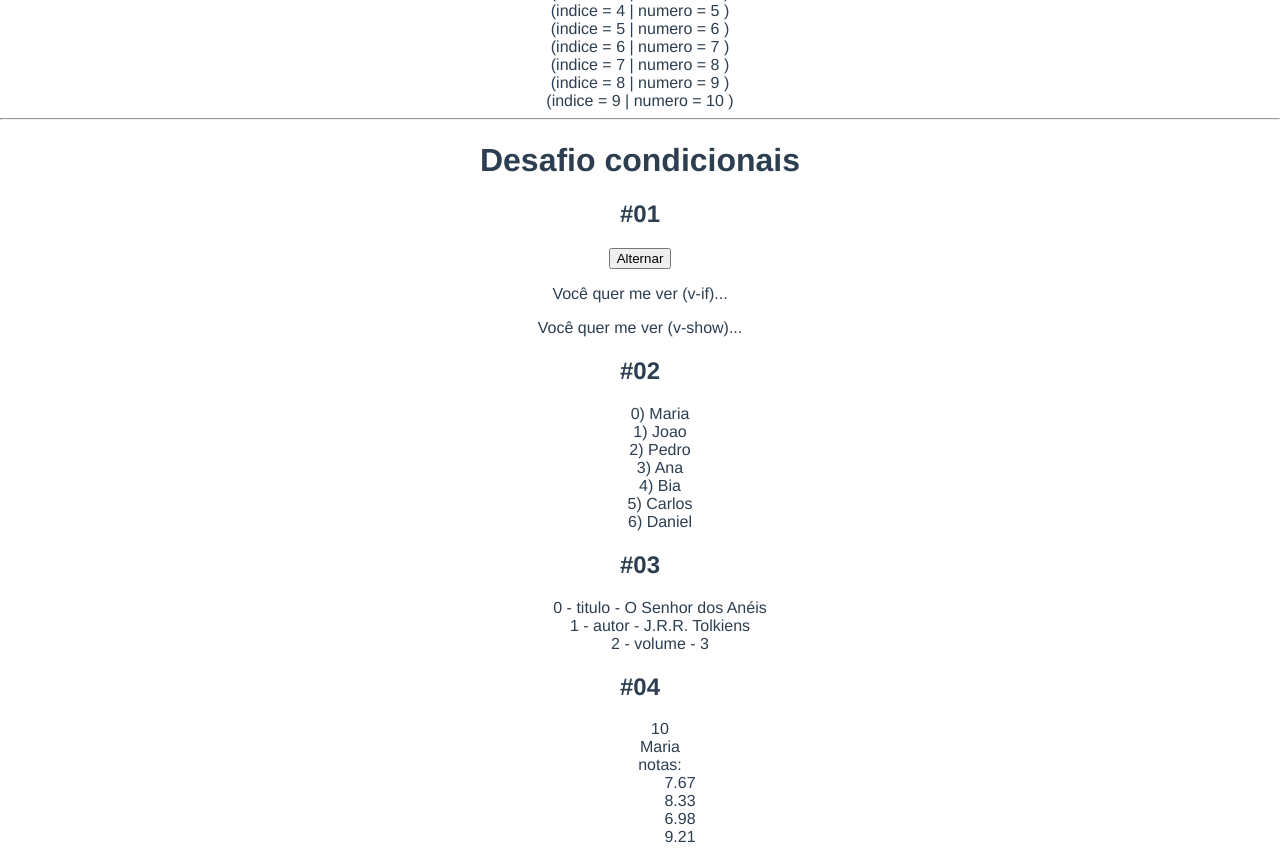
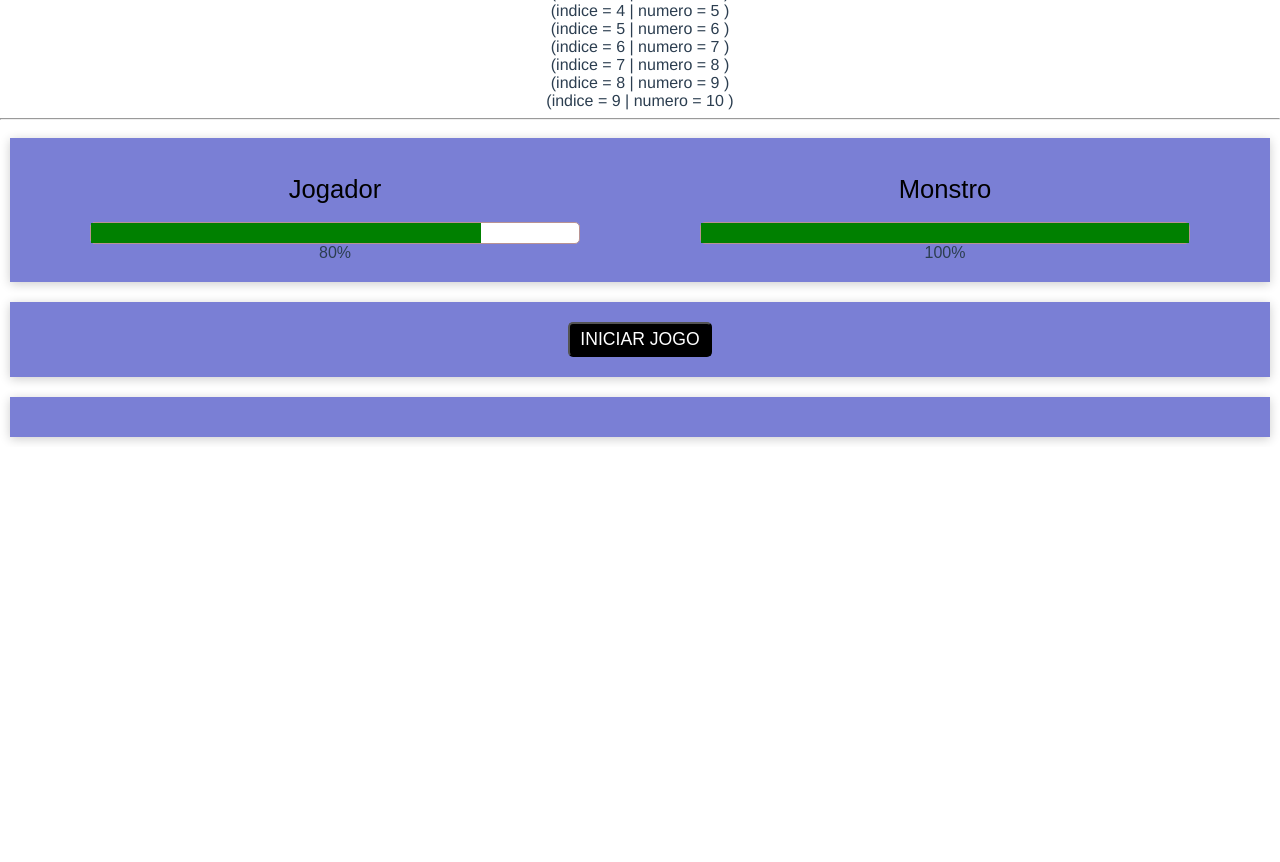
Before and after one commit to Tinhow/curso-vue, a Vue app: page / in a window 1280 px wide. Shown: the part 3080-3942 px from the top of the page. After the commit the page ends 3527 px from the top, so only its background shows below. Built offline with nearby package versions, Linux system fonts and the light colour scheme.

Commit message:
curso vue - projeto

```diff
--- a/src/App.vue
+++ b/src/App.vue
@@ -35,7 +35,8 @@
     <hr>
     <listas-condicionais />
     <hr>
-    <desafio-condicionais />
+    <!--<desafio-condicionais />-->
+    <projeto-jogo-monstro />
 
   </div>
 </template>
@@ -55,7 +56,8 @@ import EstilosDinamicos from './components/EstilosDinamicos.vue';
 //import DesafioEstilos from './components/DesafioEstilos.vue';
 import Condicionais from './components/Condicionais.vue';
 import ListasCondicionais from './components/ListasCondicionais.vue';
-import DesafioCondicionais from './components/DesafioCondicionais.vue';
+//import DesafioCondicionais from './components/DesafioCondicionais.vue';
+import ProjetoJogoMonstro from './components/ProjetoJogoMonstro.vue';
 
 export default {
   name: 'App',
@@ -74,7 +76,9 @@ export default {
     //DesafioEstilos
     Condicionais,
     ListasCondicionais,
-    DesafioCondicionais,
+    //DesafioCondicionais,
+    ProjetoJogoMonstro
+
 
 
   },
--- /dev/null
+++ b/src/components/ProjetoJogoMonstro.vue
@@ -0,0 +1,236 @@
+<template>
+
+    <div class="templateGeral">
+
+        <div class="painel scores">
+
+            <div class="score">
+                <h1>Jogador</h1>
+                <div class="life-bar">
+                    <div class="life"
+                    :class="{danger: playerLife < 20 }"
+                    :style="{width: playerLife + '%'}"></div>
+                </div>
+                <div>{{ playerLife }}%</div>
+            </div>
+
+            <div class="score">
+                <h1>Monstro</h1>
+                <div class="life-bar">
+                    <div class="life"
+                    :class="{danger: monsterLife < 20 }"
+                    :style="{width: monsterLife + '%'}"></div>
+                </div>
+                <div>{{ monsterLife }}%</div>
+            </div>
+        </div>
+
+
+        <div v-if="hasResult" class="painel results">
+            <div v-if="monsterLife == 0" class="win"> Voce ganhou !!!</div>
+            <div v-else class="lose"> Voce perdeu !!!</div>
+
+        </div>
+
+        <div class="painel buttons">
+            <div v-if="!running">
+                <button @click="startGame" class="btn start">Iniciar Jogo</button>
+            </div>
+            <div v-else>
+                <button @click="atk(false)" class="btn atk">Ataque</button>
+                <button @click="atk(true)" class="btn atkEsp">Especial</button>
+                <button @click="heal" class="btn heal">Curar</button>
+                <button @click="stopGame" class="btn giveUp">Desistir</button>
+            </div>
+        </div>
+
+        <div class="painel logs">
+
+
+        </div>
+
+
+
+
+
+    </div>
+
+
+</template>
+
+<script>
+    export default {
+        data(){
+            return{
+                running: false,
+                playerLife: 80,
+                monsterLife: 100,
+
+            }
+
+        },
+        methods:{
+            startGame(){
+                this.running = true
+                this.playerLife = 100,
+                this.monsterLife = 100
+            },
+            stopGame(){
+                this.running = false
+            },
+            atk(especial){
+                this.hurt('playerLife', 7, 12, false)
+                this.hurt('monsterLife', 5, 10, true)
+                console.log(especial)
+
+            },
+            heal(){
+                this.playerLife = Math.min(this.playerLife + 10, 100)
+            },
+            getRandom(min, max){
+                const value = Math.random() * (max - min) + min
+                return Math.round(value)
+            },
+            hurt(atr, min, max, especial){
+                const plus = especial ? 5 : 0
+                const hurt = this.getRandom(min + plus, max + plus)
+                this[atr] = Math.max(this[atr] - hurt, 0)
+            }
+
+        },
+        computed:{
+            hasResult(){
+                return this.playerLife == 0 || this.monsterLife == 0
+            }
+
+        },
+        watch:{
+            hasResult(value){
+                if(value) this.running = false
+            }
+
+        }
+
+    }
+</script>
+
+<style>
+    .templateGeral{
+        font-family: 'Montserrat', sans-serif;
+        display: flex;
+        flex-direction: column;
+    }
+
+    .painel{
+        margin: 10px;
+        padding: 20px;
+        box-shadow: 0 2px 10px rgba(0, 0, 0, 0.20);
+        background-color: rgba(67, 74, 196, 0.705);
+    }
+
+   .scores{
+        display: flex;
+   }
+
+   .score{
+        flex: 1;
+        display: flex;
+        flex-direction: column;
+        justify-content: center;
+        align-items: center;
+   }
+
+   .score h1{
+        font-weight: 300;
+        font-size: 1.6rem;
+        color: black;
+   }
+
+    .life-bar{
+          width: 80%;
+          height: 20px;
+          background-color: white;
+          border-radius: 5px;
+          border: 1px solid rgb(184, 147, 147);
+          display: flex;
+        }
+
+    .life-bar .life{
+        display: flex;
+        justify-content: center;
+        height: 100%;
+        background-color: green;
+
+    }
+
+    .life-bar .life.danger{
+        background-color: red;
+    }
+
+    .win{
+        font-size: 2rem;
+        color: green;
+        font-weight: 300;
+    }
+
+    .lose{
+        font-size: 2rem;
+        color: red;
+        font-weight: 300;
+    }
+
+    .buttons{
+        display: flex;
+        justify-content: space-around;
+
+    }
+
+
+    .btn{
+        padding: 5px 10px;
+        margin: 0px 10px;
+        border-radius: 5px;
+        text-transform: uppercase;
+        font-size: 1.1rem;
+
+
+    }
+
+    .start{
+        background-color: rgb(0, 0, 0);
+        color: white;
+    }
+
+
+    .atk{
+        background-color: red;
+        color: white;
+    }
+
+    .atkEsp{
+        background-color: orangered;
+        color: white;
+
+    }
+
+    .heal{
+        background-color: green;
+        color: white;
+
+    }
+
+    .giveUp{
+        background-color: black;
+        color: white;
+
+    }
+
+    .telaResultados{
+        display: flex;
+        justify-content: space-around;
+        border: 2px solid black;
+        margin-top: 5%;
+
+    }
+
+</style>
```
